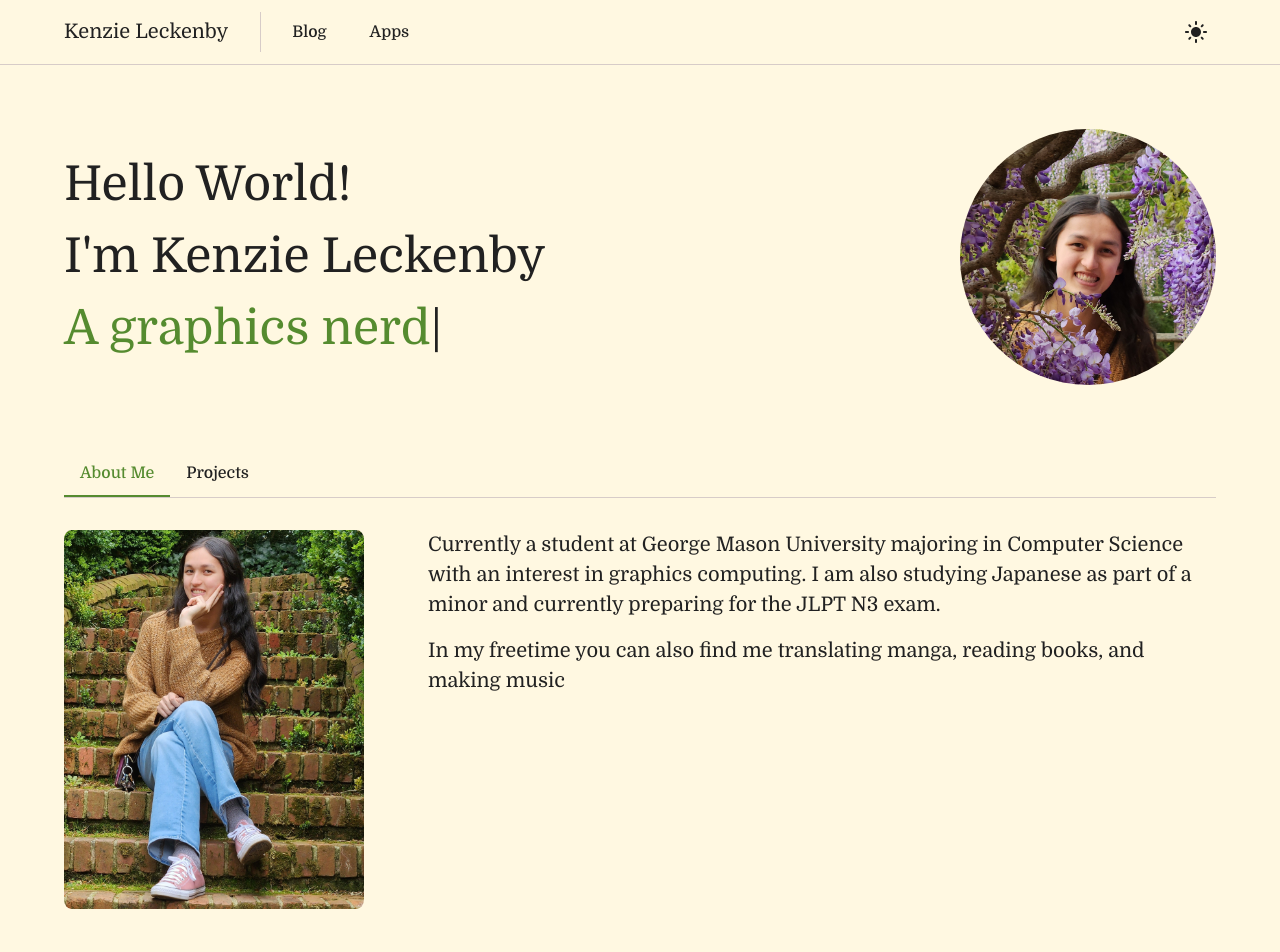
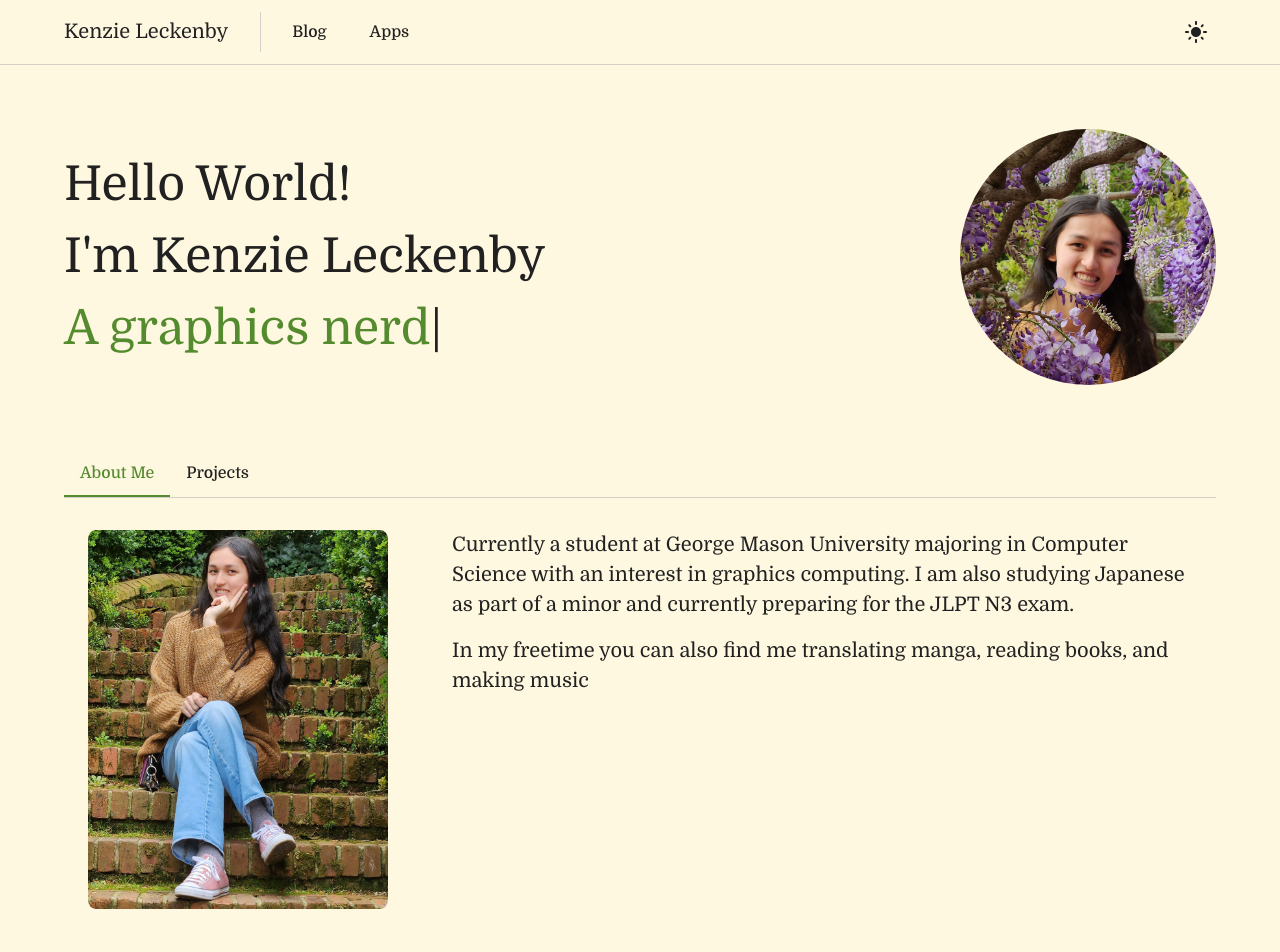
Before and after one commit to kenzie-leckenby/personal-website-2026, a Next.js app: page / in a window 1280 px wide. Shown: the top 952 px of the page. Built offline with nearby package versions, Linux system fonts and the light colour scheme; what @mui/material-nextjs would draw is missing.

Commit message:
Changed the containers for the about me

```diff
--- a/components/aboutMe.tsx
+++ b/components/aboutMe.tsx
@@ -1,17 +1,16 @@
 'use client';
 
 import * as React from 'react';
-import { useRef, useState } from 'react';
-import { Project } from '@/types/project'
-import projectData from '@/data/projects.json';
-import { Divider, Chip, Box, Typography } from '@mui/material';
-import { ArrowForwardIos } from '@mui/icons-material';
+import { Box, Typography, Container } from '@mui/material';
 import Image from 'next/image';
 
 export default function AboutMe () {
     return (
         <React.Fragment>
-            <Box sx={{display: {xs: 'flex', md: 'none'}, flexDirection: 'column', alignItems: 'center', gap: 2, marginLeft: 6, marginRight: 6, paddingTop: 2}}>
+            <Container maxWidth={false} sx={{
+            maxWidth: { xs: 'sm', md: 'lg' },
+            }}>
+                <Box sx={{display: {xs: 'flex', md: 'none'}, flexDirection: 'column', alignItems: 'center', gap: 2, paddingTop: 2}}>
                     <Box sx={{
                         position: 'relative',
                     }}>
@@ -38,7 +37,6 @@ export default function AboutMe () {
                         </Typography>
                     </Box>
                 </Box>
-
                 <Box sx={{display: {xs: 'none', md: 'flex'}, flexDirection: 'row', justifyContent: 'space-between', gap: 8, paddingTop: 4}}>
                     <Image
                     src='/about_me_photo_1.jpg'
@@ -62,6 +60,8 @@ export default function AboutMe () {
                         </Typography>
                     </Box>
                 </Box>
+            </Container>
+
         </React.Fragment>
     );
 }
```
Lines whose indentation alone changed are shown as unchanged.
